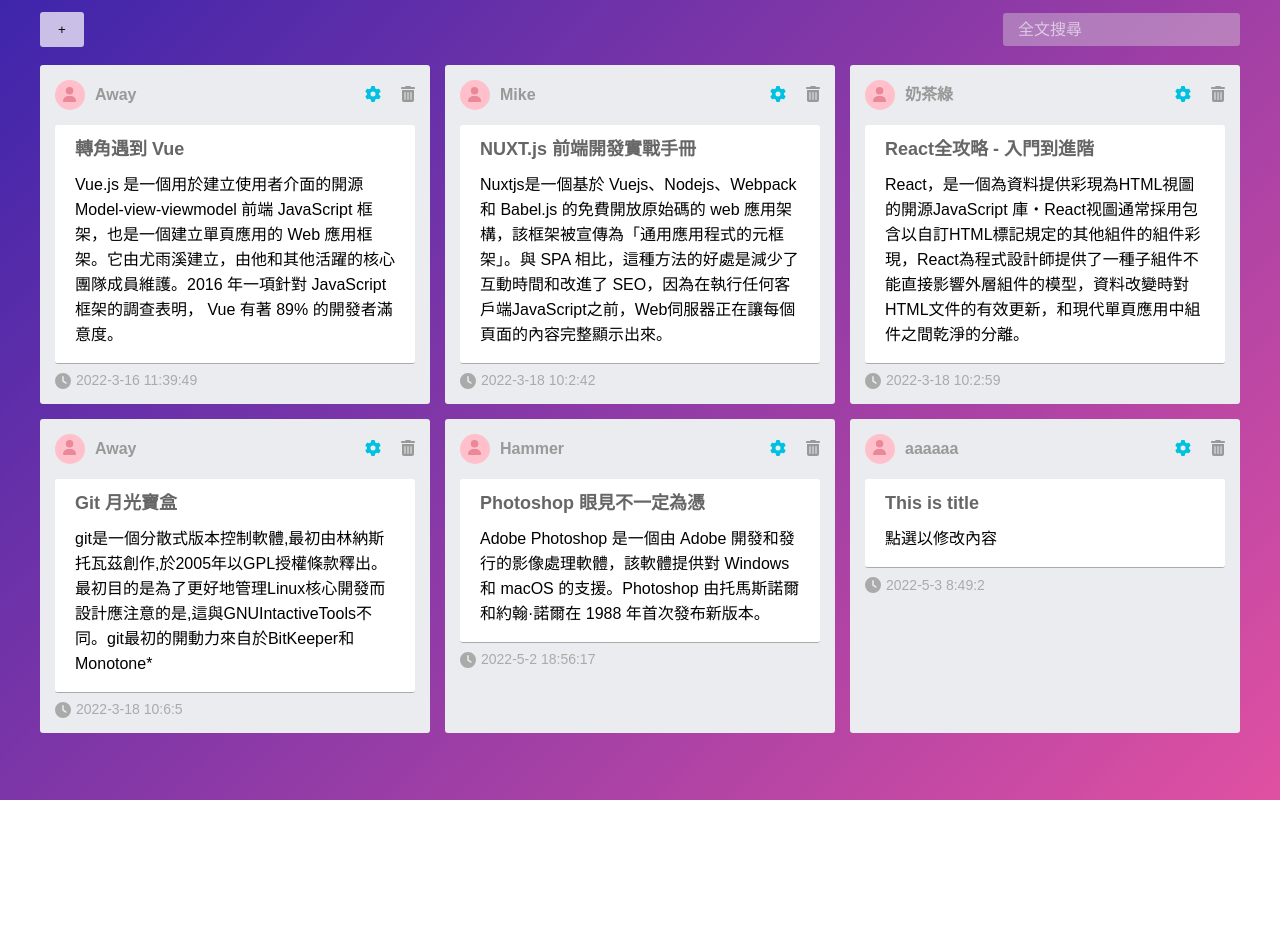
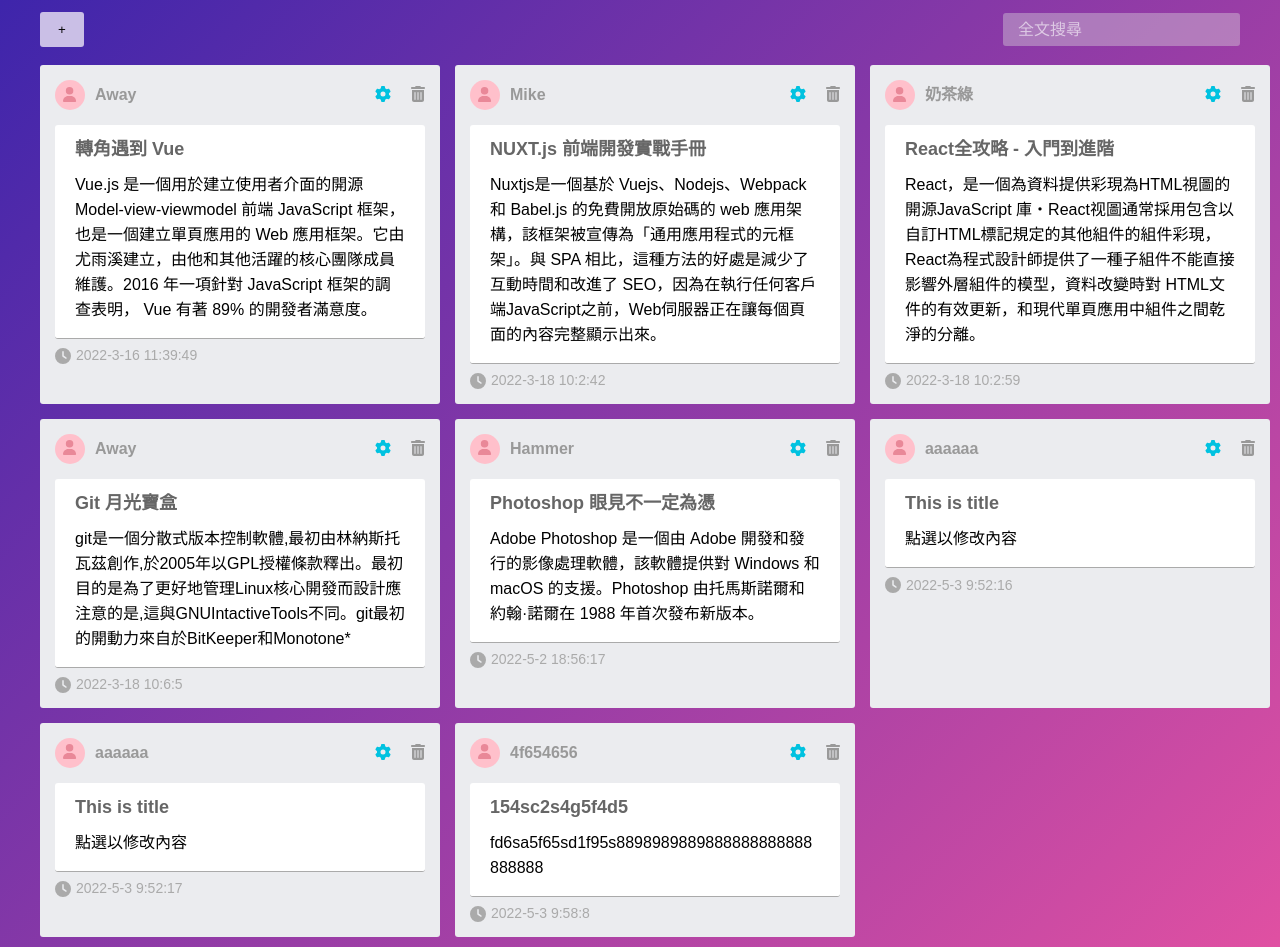
Before and after one commit to Ivan101887/vue-json-server, a Vue app: page / in a window 1280 px wide. Before the commit the page ends 800 px from the top, so only its background shows below. Built offline with nearby package versions, Linux system fonts and the light colour scheme; data requests are answered from the project's data file.

Commit message:
測試、自動換行

```diff
--- a/data.json
+++ b/data.json
@@ -39,8 +39,22 @@
       "author": "aaaaaa",
       "title": "This is title",
       "content": "點選以修改內容",
-      "updateTime": "2022-5-3 8:49:2",
+      "updateTime": "2022-5-3 9:52:16",
       "id": 6
+    },
+    {
+      "author": "aaaaaa",
+      "title": "This is title",
+      "content": "點選以修改內容",
+      "updateTime": "2022-5-3 9:52:17",
+      "id": 7
+    },
+    {
+      "author": "4f654656",
+      "title": "154sc2s4g5f4d5",
+      "content": "fd6sa5f65sd1f95s8898989889888888888888888888",
+      "updateTime": "2022-5-3 9:58:8",
+      "id": 8
     }
   ]
 }
--- a/src/components/post/Post.vue
+++ b/src/components/post/Post.vue
@@ -28,7 +28,7 @@
   .post {
     display: grid;
     grid: {
-      template-columns: repeat(3, 1fr);
+      template-columns: repeat(3, 33.3333%);
       gap: 15px;
     }
     margin: {
--- a/src/components/post/PostItem.vue
+++ b/src/components/post/PostItem.vue
@@ -149,6 +149,7 @@
         bottom: 8px;
       }
       padding: 15px 20px;
+      word-wrap: break-word;
     }
     &__foot {
       * {
```
